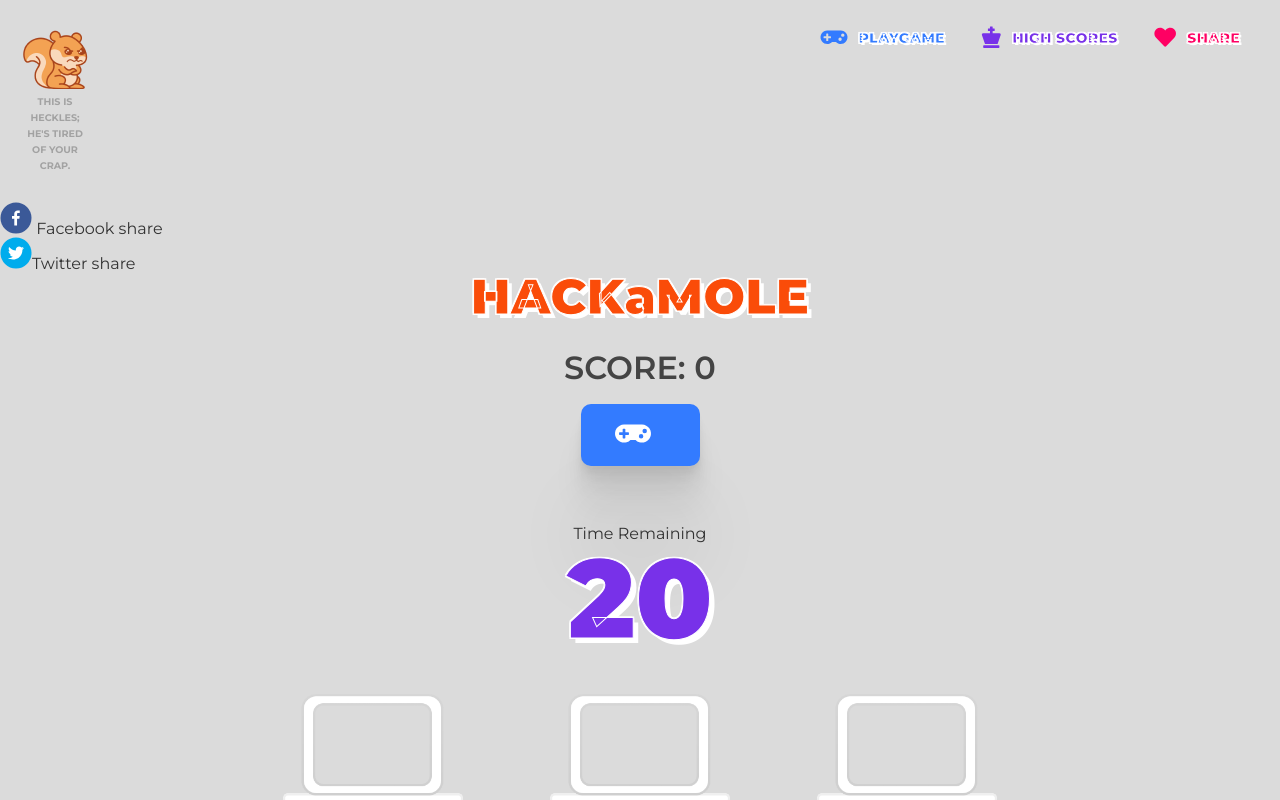
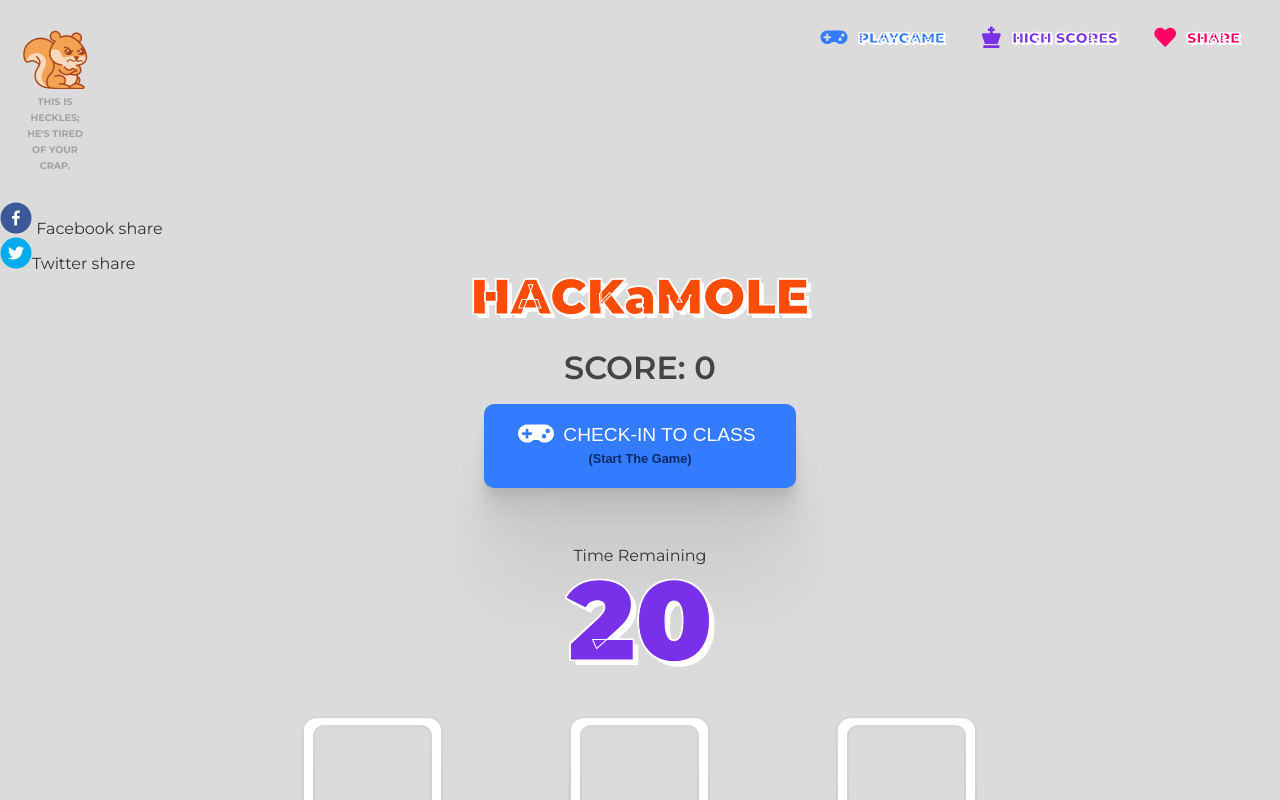
Before and after one commit to jmalm79/hack-a-mole, a React (Create React App) app in the folder client/: page / in a window 1280 px wide. Shown: the top 800 px of the page. Built offline with nearby package versions, Linux system fonts and the light colour scheme; no server answers.

Commit message:
added btn txt

```diff
--- a/client/src/components/GameGrid/index.js
+++ b/client/src/components/GameGrid/index.js
@@ -240,7 +240,7 @@ function GameGrid(props) {
 				<Scoreboard score={score} />
 
 				<p className="start-btn">
-					<StartBtn handleStartBtn={handleStartBtn} />
+					<StartBtn subText="(Start The Game)" buttonText="Check-In To Class" handleStartBtn={handleStartBtn} />
 					{/* TODO: This needs to match the other button at the bottom of scores */}
 				</p>
 				<Timer time={timer} />
```
